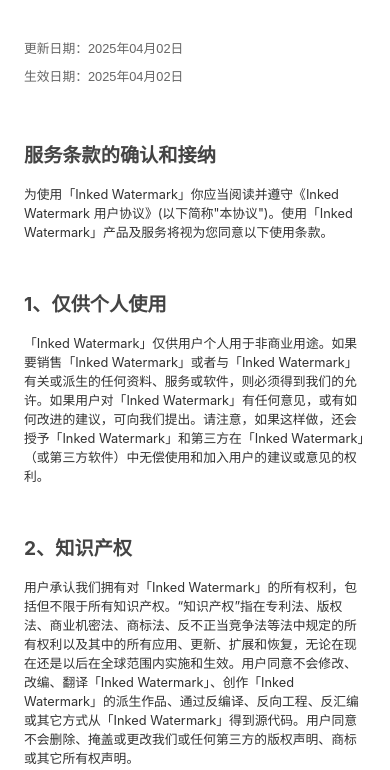
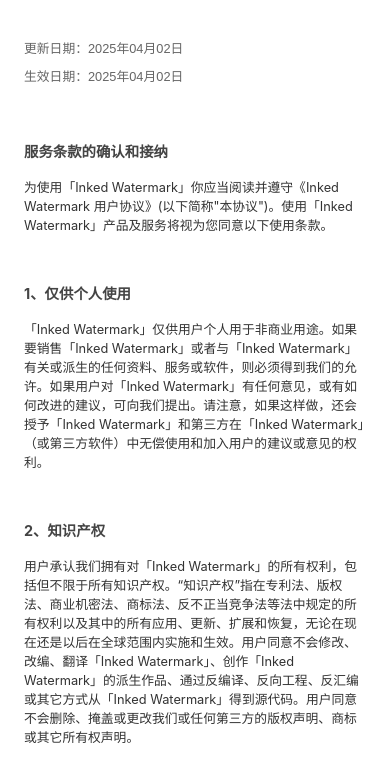
Before and after one commit to danzel-duan/watermark-app-Policy, a plain HTML site: page watermark/user_policy.html in a window 390 px wide. Shown: the part 74-844 px from the top of the page. Drawn offline with Linux system fonts and the light colour scheme.

Commit message:
修改字体大小适配

```diff
--- a/watermark/user_policy.html
+++ b/watermark/user_policy.html
@@ -14,8 +14,8 @@
             background-color: white;
             color: #333;
         }
+        /* 悬浮头部样式 */
 
-    /* 悬浮头部样式 */
         .sticky-header {
             position: sticky;
             top: 0;
@@ -23,33 +23,39 @@
             margin: 0 auto;
             background-color: white;
             padding: 20px 0px 20px 0px;
-      display: flex;          /* 横向排列 */
-      align-items: center;   /* 垂直居中 */
-      justify-content: flex-start; /* 内容靠左 */
-      gap: 15px;             /* 元素间距 */
-      border-bottom: 1px solid #f0f0f0; /* 底部边框线 */
+            display: flex;
+            /* 横向排列 */
+            align-items: center;
+            /* 垂直居中 */
+            justify-content: flex-start;
+            /* 内容靠左 */
+            gap: 15px;
+            /* 元素间距 */
+            border-bottom: 1px solid #f0f0f0;
+            /* 底部边框线 */
             z-index: 100;
         }
+        /* 图标样式 */
 
-    /* 图标样式 */
         .header-icon {
             width: 24px;
             height: 24px;
             border-radius: 4px;
         }
+        /* 应用名称样式 */
 
-    /* 应用名称样式 */
         .app-name {
             font-size: 1rem;
             font-weight: bold;
             color: #333;
         }
+        /* 使用条款标签样式 */
 
-    /* 使用条款标签样式 */
         .terms-tag {
             font-size: 0.8rem;
             color: #777;
-        margin-right: auto; /* 靠左对齐 */
+            margin-right: auto;
+            /* 靠左对齐 */
         }
 
         .container {
@@ -71,6 +77,7 @@
             line-height: 1.6;
             font-family: Arial, sans-serif;
         }
+
         .date-info p {
             margin: 0;
             padding: 4px 0;
@@ -103,7 +110,7 @@
                 padding: 1rem;
             }
             h1 {
-        font-size: 1.2rem;
+                font-size: 0.9rem;
             }
         }
     </style>
@@ -160,7 +167,9 @@
         </ul>
 
         <p>
-      在适用法律允许的最大范围内，我们不就因用户使用「Inked Watermark」引起的，或在任何方面与我们的产品和服务有关的任何意外的、非直接的、特殊的、或间接的损害或请求（包括但不限于因人身伤害、因隐私泄漏、因未能履行包括诚信或合理谨慎在内的任何责任、因过失和因任何其他金钱上的损失或其他损失而造成的损害赔偿）承担任何责任。用户上载的行为，即意味着用户或用户代理的著作权人授权我们及其关联公司在「Inked Watermark」的服务器上保存内容，但用户或原著作权人仍保有上载作品的著作权，且我们未经用户或原著作权人许可不得将上载作品在其他公开渠道发布。如用户在使用「Inked Watermark」时涉及到其他我们或其关联公司提供的服务，还应遵守相应的服务条款。</p>
+            在适用法律允许的最大范围内，我们不就因用户使用「Inked Watermark」引起的，或在任何方面与我们的产品和服务有关的任何意外的、非直接的、特殊的、或间接的损害或请求（包括但不限于因人身伤害、因隐私泄漏、因未能履行包括诚信或合理谨慎在内的任何责任、因过失和因任何其他金钱上的损失或其他损失而造成的损害赔偿）承担任何责任。用户上载的行为，即意味着用户或用户代理的著作权人授权我们及其关联公司在「Inked Watermark」的服务器上保存内容，但用户或原著作权人仍保有上载作品的著作权，且我们未经用户或原著作权人许可不得将上载作品在其他公开渠道发布。如用户在使用「Inked
+            Watermark」时涉及到其他我们或其关联公司提供的服务，还应遵守相应的服务条款。
+        </p>
 
         <h1>6、保障</h1>
         <p>用户同意保障和维护我们的利益，负责支付由用户违反本服务条款或我们其他服务条款而引起的律师费用、损害补偿费用、政府机关处罚费用和其它侵权赔偿费用等。</p>
```
Lines whose indentation alone changed are shown as unchanged.
